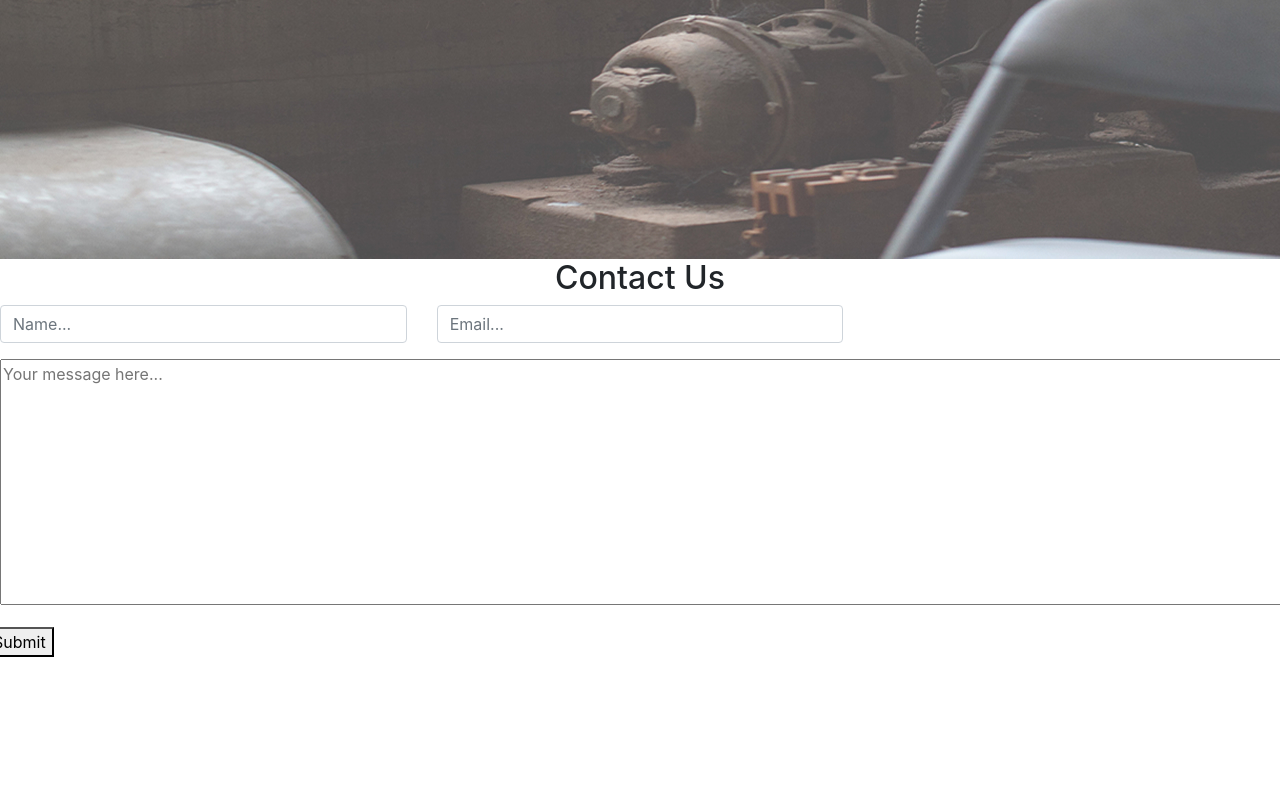
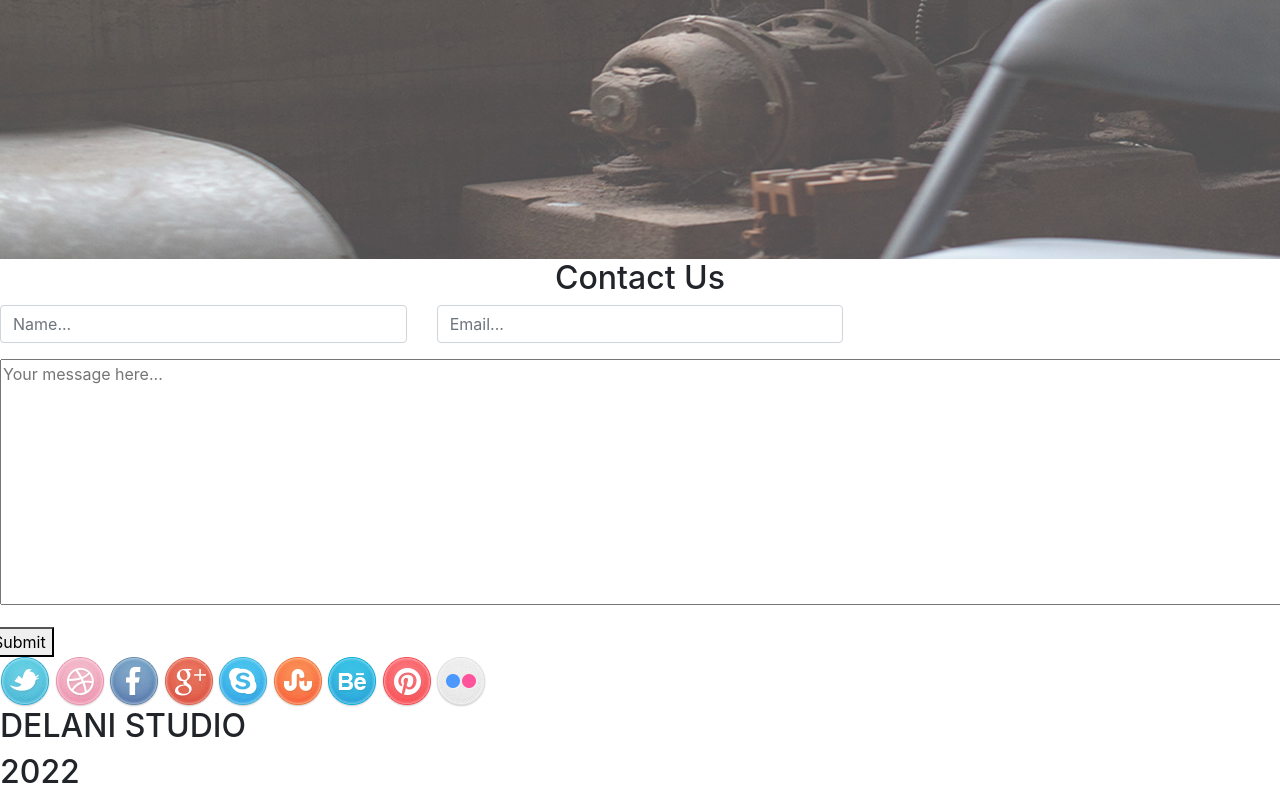
Before and after one commit to kema-ray/Delani-Studio, a plain HTML site: page index.html in a window 1280 px wide. Shown: the part 2232-3032 px from the top of the page. Before the commit the page ends 2889 px from the top, so only its background shows below. Drawn offline with nearby package versions, Linux system fonts and the light colour scheme.

Commit message:
add the footer section

```diff
--- a/index.html
+++ b/index.html
@@ -104,6 +104,21 @@
                   </form>
                </div>
               </div>
+              <div class="container-fluid-footer">
+                <div class="icons">
+                  <img src="assets/social_icons/twitter.png" alt="twitter-icon">
+                  <img src="assets/social_icons/dribble.png" alt="">
+                  <img src="assets/social_icons/facebook.png" alt="">
+                  <img src="assets/social_icons/g_plus.png" alt="">
+                  <img src="assets/social_icons/skype.png" alt="">
+                  <img src="assets/social_icons/stumble_upon.png" alt="">
+                  <img src="assets/social_icons/behance.png" alt="">
+                  <img src="assets/social_icons/pinterest.png" alt="">
+                  <img src="assets/social_icons/flickr.png" alt="">
+                </div>
+                <h2>DELANI STUDIO</h2>
+                <h2>2022</h2>
+              </div>
 
     <script src="https://cdnjs.cloudflare.com/ajax/libs/jquery/3.6.0/jquery.min.js" integrity="sha512-894YE6QWD5I59HgZOGReFYm4dnWc1Qt5NtvYSaNcOP+u1T9qYdvdihz0PPSiiqn/+/3e7Jo4EaG7TubfWGUrMQ==" crossorigin="anonymous" referrerpolicy="no-referrer"></script>
     <script src="script.js"></script>
```
